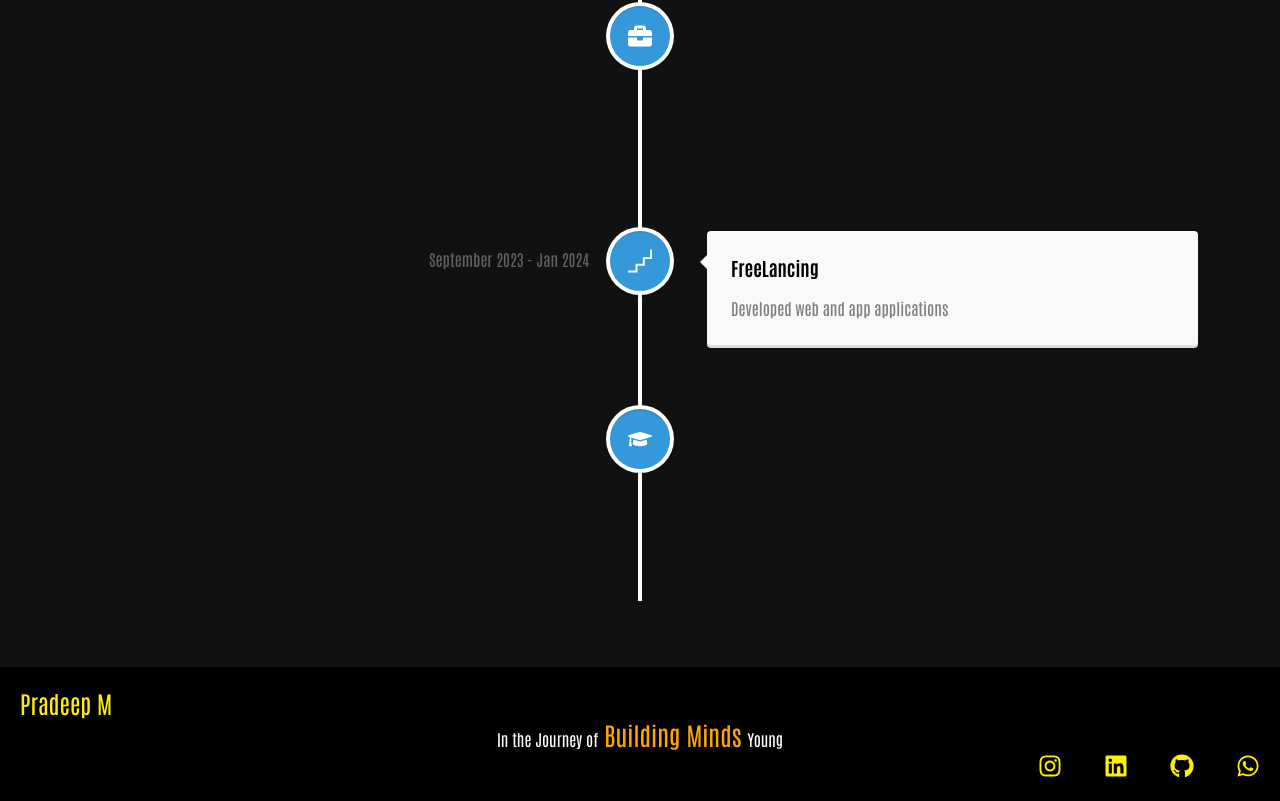
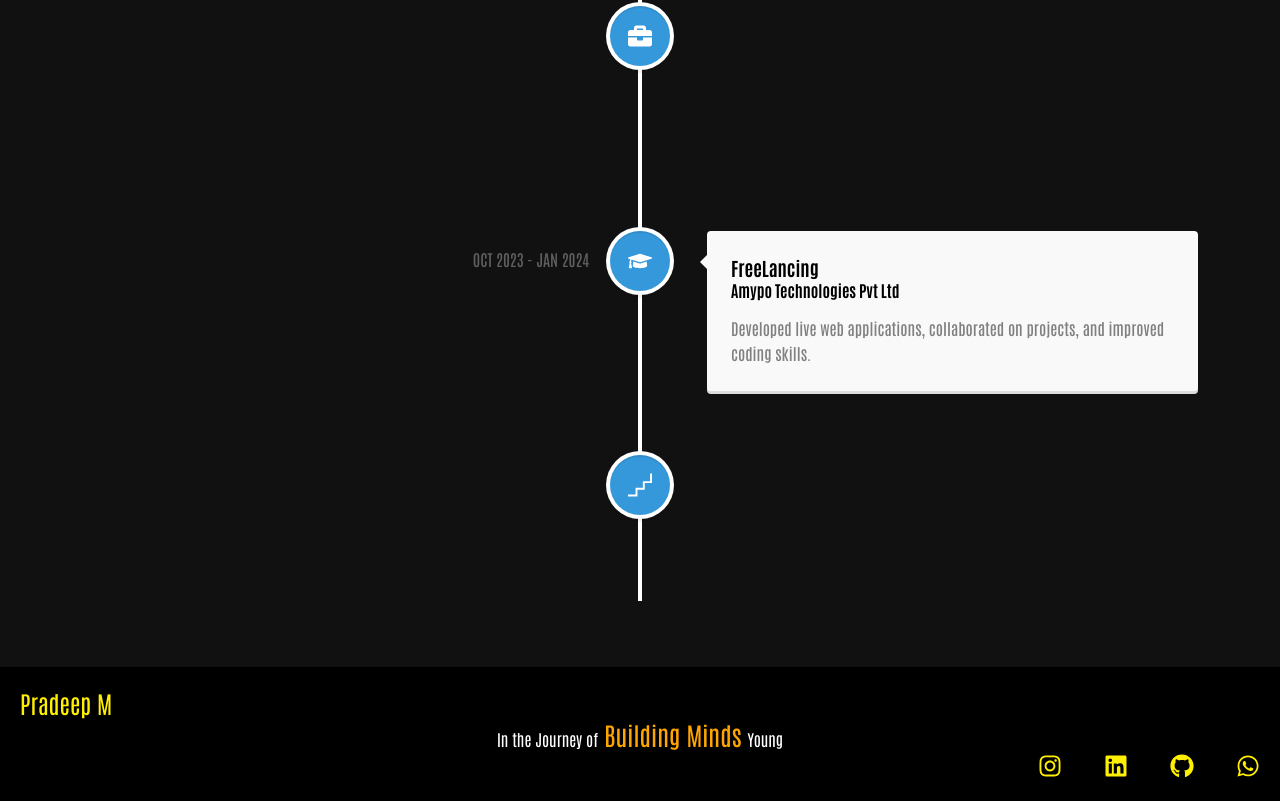
Before and after one commit to Pradeep-848/Portfolio, a React (Vite) app: page /experience in a window 1280 px wide. Shown: the part 1730-2531 px from the top of the page. Built offline with nearby package versions, Linux system fonts and the light colour scheme.

Commit message:
Update Experience.jsx

```diff
--- a/src/pages/Experience.jsx
+++ b/src/pages/Experience.jsx
@@ -10,24 +10,24 @@ const experienceData = [
     id: 1,
     title: 'Software Developer',
     company: 'DBQuest Business Solutions',
-    duration: 'Mar 2024 - Present',
+    duration: 'MAR 2024 - FEB 2025',
     description: 'Developed and maintained web & app applications using React, React Native, SpringBoot, MSSql and AWS services.',
     icon: <FaBriefcase />,
   },
   {
     id: 2,
     title: 'FreeLancing',
-    duration: 'September 2023 - Jan 2024',
-    description: 'Developed web and app applications',
-    icon: <SiFuturelearn />,
+    company: 'Amypo Technologies Pvt Ltd',
+    duration: 'OCT 2023 - JAN 2024',
+    description: 'Developed live web applications, collaborated on projects, and improved coding skills.',
+    icon: <FaGraduationCap />,
   },
   {
     id: 3,
-    title: 'InternShip',
-    company: 'Amypo Technologies Pvt Ltd',
-    duration: 'Feb 2023 - August 2023',
-    description: 'Developed live web applications, collaborated on projects, and improved coding skills.',
-    icon: <FaGraduationCap />,
+    title: 'Software Developer Trainee',
+    duration: 'MAY 2023 - AUG 2023',
+    description: 'Developed Web and Mobile App applications',
+    icon: <SiFuturelearn />,
   },
 ];
 
```
